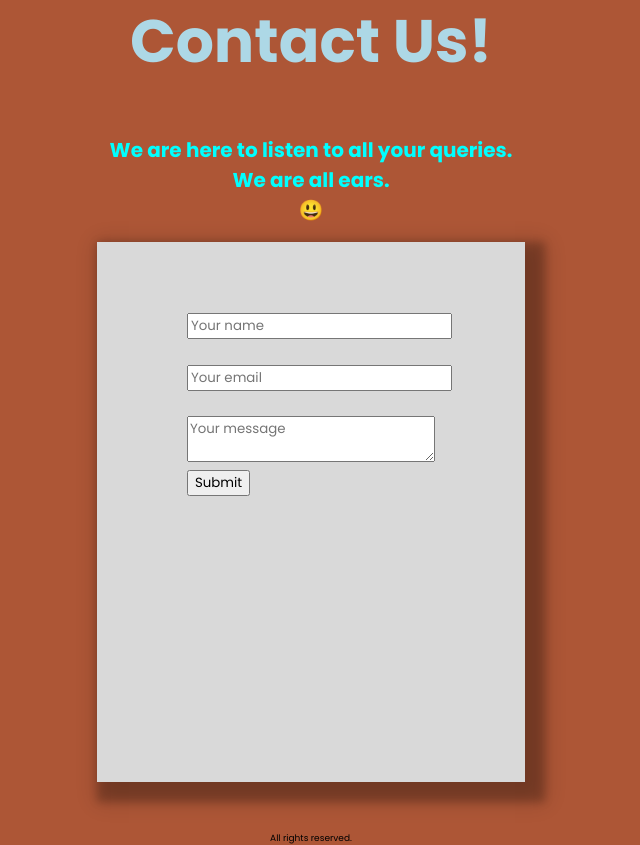
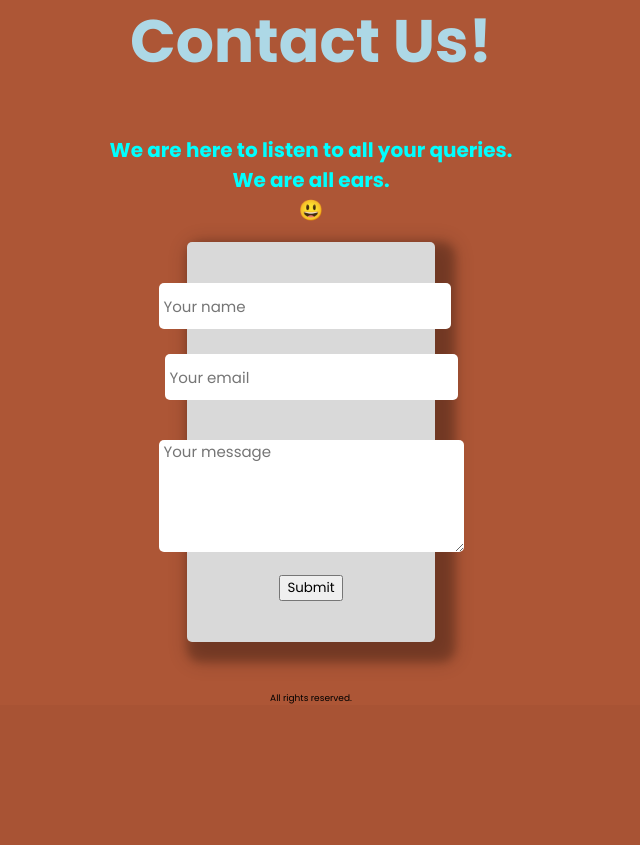
Before and after one commit to rupeshghimire7/TechAuctionHouse, a Django app: page /contact/ in a window 1280 px wide; the page is wider, and only the part inside the window is pictured. Shown: the part 149-994 px from the top of that part, without its empty margins (329-969 px from the left). After the commit the page ends 853 px from the top of that part, so only its background shows below. Run offline with Django 4.2, Linux system fonts and the light colour scheme; some libraries are stand-ins or nearby versions.

Commit message:
made changes to contact page

```diff
--- a/auctions/static/auctions/contact.css
+++ b/auctions/static/auctions/contact.css
@@ -14,39 +14,23 @@
   width: 20%;
   margin: auto;
   /* padding: 5px; */
-<<<<<<< HEAD
   border-radius: 5px;
   height: 50vh;
-=======
-  border-radius: 10px;
-  /* height: 50vh; */
-  padding: 70px 90px;
->>>>>>> 03682441c74c3c16a8f340e418abfbcb8d7507b3
   display: flex;
   align-items: center;
   justify-content: center;
   box-shadow: 10px 10px black;
   box-shadow: 10px 10px 8px 10px rgba(0, 0, 0, 0.2), 10px 10px 20px 10px rgba(0, 0, 0, 0.19);
 }
-<<<<<<< HEAD
 .input-boxes{
   width: 150%;
-=======
-.input-boxes {
-  width: 80%;
->>>>>>> 03682441c74c3c16a8f340e418abfbcb8d7507b3
 }
 .input-row-1 {
   width: 320%;
   /* display: flex;
   align-items: center;
   justify-content: space-between;
-<<<<<<< HEAD
   flex-wrap: nowrap; */
-=======
-  flex-wrap: nowrap;
-  /* position: relative; */
->>>>>>> 03682441c74c3c16a8f340e418abfbcb8d7507b3
 }
 
 .input-row-2 {
```
